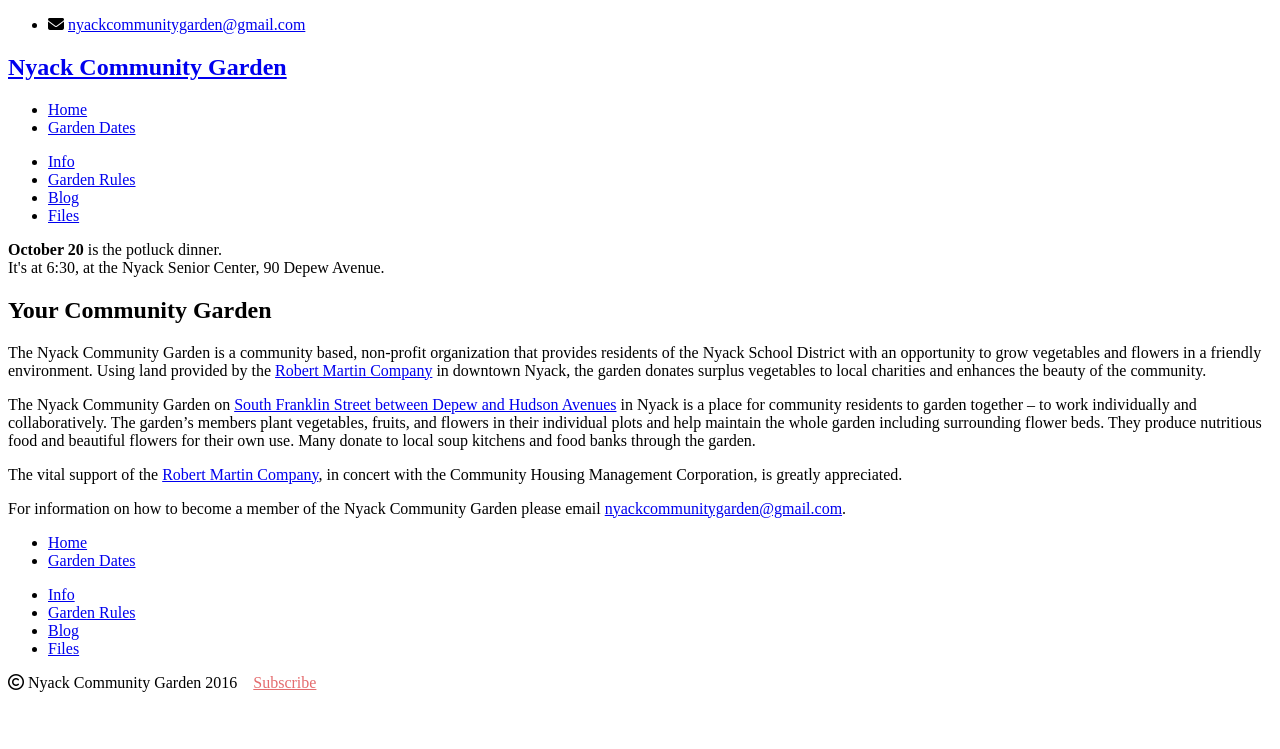
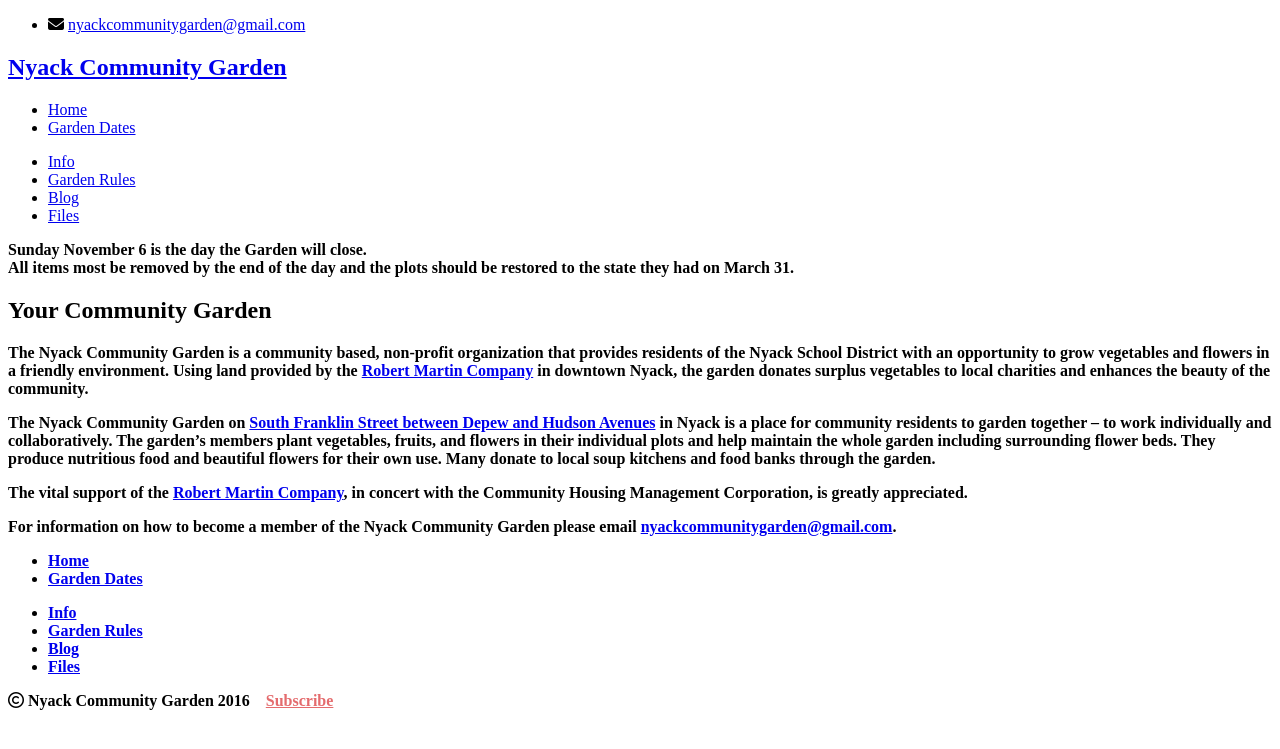
Before and after one commit to bosborne/nyackcommunitygarden, a Jekyll site: the page built from index.html, in a window 1280 px wide. Shown: the top 749 px of the page. Built offline with Jekyll 4.4.1, drawn with Linux system fonts in a browser that asks for light colours; nearby versions of some CDN libraries; library files that are not in the unit come from our copies.

Commit message:
Add closing date

```diff
--- a/_layouts/default.html
+++ b/_layouts/default.html
@@ -38,10 +38,10 @@
     <div class="content">
     	<div class="container">
         <div class="bannerbox">
-        <b>October 20</b> is the potluck dinner.
+        <b>
+        Sunday November 6 is the day the Garden will close.
         <br>
-        It's at 6:30, at the Nyack Senior Center, 90 Depew Avenue.
-<!-- <br>Also, see <a href="http://nyackcommunitygarden.info/blog/joan-gussow-at-the-nyack-library">Joan Gussow at the Nyack Library, March 12th</a> -->
+All items most be removed by the end of the day and the plots should be restored to the state they had on March 31.
         </div>
     		{{ content }}
     	</div>
```
